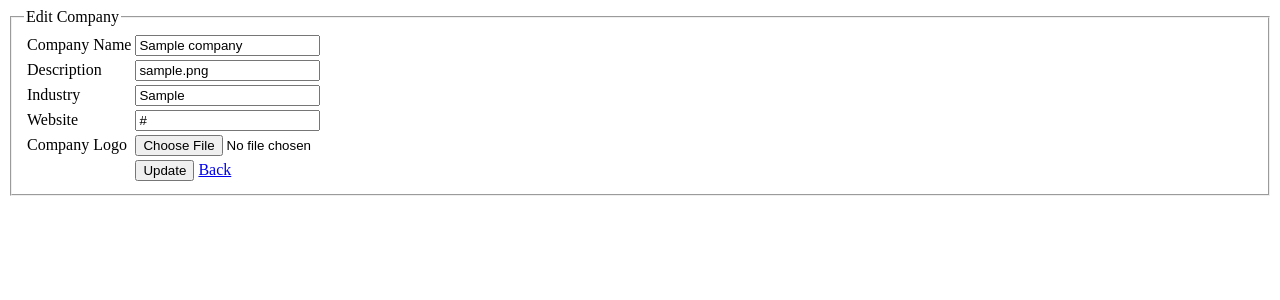
After one commit to SamihaNoor/Summer_2020_Webtech, a PHP site: page /editCompany.php?id=1 in a window 1280 px wide. The commit adds this page. Shown: the top 300 px of the page. Run offline with PHP 8.4, Linux system fonts and the light colour scheme; the visitor is signed in with stand-in values (Sample User, id 1); tables that the repository leaves empty or names only in its code hold one stand-in row (values such as "Sample post").

Commit message:
edit company

```diff
--- a/FINAL_LAB_TASK_1/service/userService.php
+++ b/FINAL_LAB_TASK_1/service/userService.php
@@ -86,7 +86,8 @@
 	function delete($id)
 	{
 		$conn = dbConnection();
-		if(!$conn){
+		if(!$conn)
+		{
 			echo "DB connection error";
 		}
 
@@ -99,10 +100,12 @@
 		}
 	}
 	//add Company query
-	function addCompany($company,$name){
+	function addCompany($company,$name)
+	{
 		$conn = dbConnection();
 
-		if(!$conn){
+		if(!$conn)
+		{
 			echo "DB connection error";
 		}
 
@@ -118,4 +121,61 @@
 			return false;
 		}
 	}
+
+	//All companies
+	function getAllCompanies()
+	{
+		$conn = dbConnection();
+
+		if(!$conn)
+		{
+			echo "DB connection error";
+		}
+
+		$sql = "select * from companies";
+		$result = mysqli_query($conn, $sql);
+		$companies = [];
+
+		while($row = mysqli_fetch_assoc($result)){
+			array_push($companies, $row);
+		}
+
+		return $companies;
+	}
+
+	//get company id
+	function getCId($id)
+	{
+		$conn = dbConnection();
+
+		if(!$conn)
+		{
+			echo "DB connection error";
+		}
+
+		$sql = "select * from companies where id={$id}";
+		$result = mysqli_query($conn, $sql);
+		$row = mysqli_fetch_assoc($result);
+		return $row;
+	}
+
+	//update company
+	function updateCompany($company)
+	{
+		$conn = dbConnection();
+		if(!$conn)
+		{
+			echo "DB connection error";
+		}
+
+		$sql = "update companies set company_name='{$company['companyName']}', profile_description='{$company['description']}', industry='{$company['industry']}', company_website='{$company['website']}', company_logo='{$company['logo']}' where id={$company['id']}";
+
+		if(mysqli_query($conn, $sql))
+		{
+			return true;
+		}else
+		{
+			return false;
+		}
+	}
 ?>
--- a/FINAL_LAB_TASK_1/views/all_companies.php
+++ b/FINAL_LAB_TASK_1/views/all_companies.php
@@ -7,7 +7,7 @@
 <!DOCTYPE html>
 <html>
 <head>
-	<title>User List</title>
+	<title>Company List</title>
 </head>
 <body>
 
@@ -41,8 +41,8 @@
 				<td><img src="<?=$companies[$i]['company_logo']?>" width="100" height="100"></td>
 				<td><?=$companies[$i]['user_account_id']?></td>
 				<td>
-					<a href="edit.php?id=<?=$companies[$i]['id']?>">Edit</a> |
-					<a href="delete.php?id=<?=$companies[$i]['id']?>">Delete</a>
+					<a href="editCompany.php?id=<?=$companies[$i]['id']?>">Edit</a> |
+					<a href="deleteCompany.php?id=<?=$companies[$i]['id']?>">Delete</a>
 				</td>
 			</tr>
 
--- /dev/null
+++ b/FINAL_LAB_TASK_1/views/editCompany.php
@@ -0,0 +1,56 @@
+<?php
+	require_once('../php/session_header.php');
+	require_once('../service/userService.php');
+
+	if (isset($_GET['id'])) {
+		$company = getCId($_GET['id']);
+	}else{
+		header('location: all_companies.php');
+	}
+
+?>
+
+<!DOCTYPE html>
+<html>
+<head>
+	<title>Edit Company</title>
+</head>
+<body>
+
+	<form action="../php/userController.php" method="post">
+		<fieldset>
+			<legend>Edit Company</legend>
+			<table>
+				<tr>
+					<td>Company Name</td>
+					<td><input type="text" name="companyName" value="<?=$company['company_name']?>"></td>
+				</tr>
+				<tr>
+					<td>Description</td>
+					<td><input type="text" name="description" value="<?=$company['profile_description']?>"></td>
+				</tr>
+				<tr>
+					<td>Industry</td>
+					<td><input type="text" name="industry" value="<?=$company['industry']?>"></td>
+				</tr>
+				<tr>
+					<td>Website</td>
+					<td><input type="text" name="website" value="<?=$company['company_website']?>"></td>
+				</tr>
+				<tr>
+					<td>Company Logo</td>
+					<td><input type="file" name="logo"></td>
+				</tr>
+				<tr>
+					<td></td>
+					<td>
+						<input type="hidden" name="id" value="<?=$company['id']?>">
+						<input type="submit" name="editCompany" value="Update">
+						<a href="all_companies.php">Back</a>
+					</td>
+				</tr>
+			</table>
+		</fieldset>
+	</form>
+</body>
+</html>
```
Also changed, not shown: FINAL_LAB_TASK_1/php/userController.php (+37 -1 lines).
